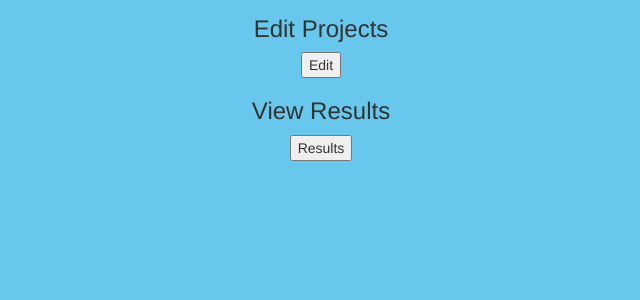
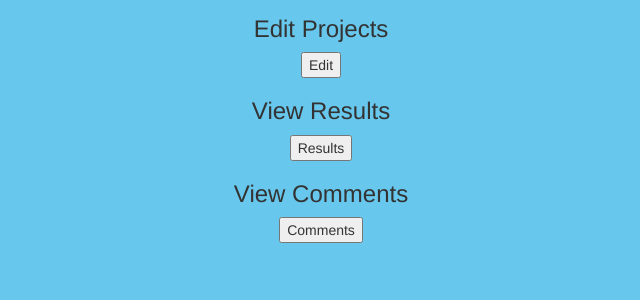
Before and after one commit to arbizzle4shizzle/ExpoVotingApp, a Flask app: page /organizerScreen in a window 1280 px wide. Shown: the part 287-587 px from the top of the page, without its empty margins (319-959 px from the left). Run offline with Flask 2, Linux system fonts and the light colour scheme; some libraries are stand-ins or nearby versions.

Commit message:
added comments page and tried to get comments to display but am getting empty stuff from database call

```diff
--- a/main.py
+++ b/main.py
@@ -19,6 +19,10 @@ app.secret_key = 'D8K27qBS8{8*sYVU>3DA530!0469x{'
 poll_data = {
    'question' : 'Vote on a Project',
    'projects'   : {}
+}
+comment_data = {
+    'question' : 'Review Comments',
+    'comments' :{}
 }
 #filename for mock database
 filename = 'data.txt'
@@ -209,6 +213,45 @@ def organizerScreen():
     #renders organizerHome.html
     return render_template('organizerHome.html')
 
+#Displays results Page
+@app.route('/comments', methods=['GET', 'POST'])
+def viewComments():
+    #disallow access for regular attendees
+    if session['username'] != 'Organizer':
+        return render_template('invalidAccess.html')
+
+    # Clear the poll_data projects in case any have been removed during this session
+    #poll_data['projects'].clear()
+    # Create a cursor for the database
+    try:
+        # Grab the TeamNum and ProjName from all the projects in the database
+        # get_cursor().execute("SELECT `TeamNumber`,`ProjName`, `Description` FROM `Project`")
+        # for (teamNum, projName, descript) in get_cursor():
+        #     # Checking if the teamNum and projName are present
+        #     if (teamNum != None and projName != None):
+        #         # Converting utf-8 teamNum and projName to normal strings
+        #         # Adding {teamNum : projName} to dictionary
+        #         poll_data['projects'][str(teamNum)] = [str(projName), str(descript)]
+
+        # Grab comment data from the database
+        get_cursor().execute("SELECT `TeamNum`, `TimeStamp`, `Text` FROM `Comment`")
+        print(get_cursor())
+        for (teamNum, time, text) in get_cursor():
+            # Checking if the teamNum and projName are present
+            print(str(teamNum))
+            if (teamNum != None):
+                print("in if")
+                comment_data['comments'][str(teamNum)] = [poll_data[str(teamNum)][0], str(time), str(text)]
+    except:
+        pass
+
+    # Ordering the projects by team number
+    comment_data['comments'] = collections.OrderedDict(sorted(comment_data['comments'].items()))
+
+    print(comment_data)
+
+    #display comments.html
+    return render_template('comments.html', data=comment_data)
 #main method
 if __name__ == '__main__':
     app.run(debug = True)
--- a/static/css/style.css
+++ b/static/css/style.css
@@ -18,6 +18,11 @@ td {
     width: 40%;
 }
 
+.commentTable {
+    text-align: left;
+    width: 40%;
+}
+
 .list-group-item {
     background-color: #afe8ff;
     border-style: solid;
--- a/templates/organizerHome.html
+++ b/templates/organizerHome.html
@@ -20,6 +20,11 @@
     <form action="/results" method="GET">
             <button type="submit">Results</button>
     </form>
+    <h3> View Comments </h3>
+    <!-- redirects to /comments when button is pressed -->
+    <form action="/comments" method="GET">
+            <button type="submit">Comments</button>
+    </form>
 
 
 {% endblock %}
```
